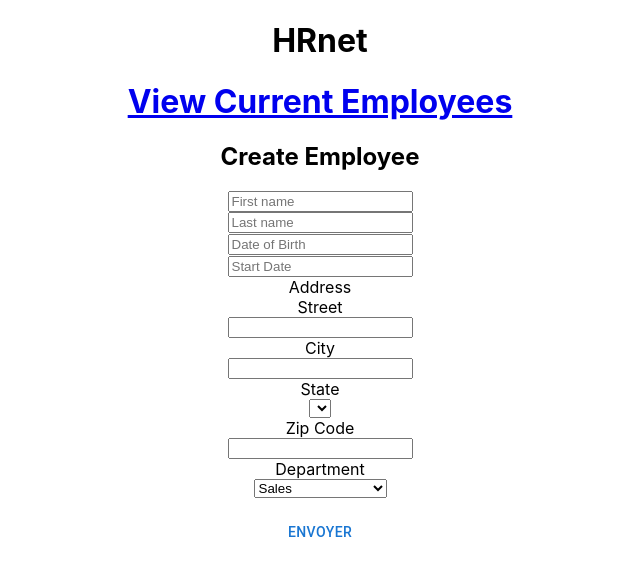
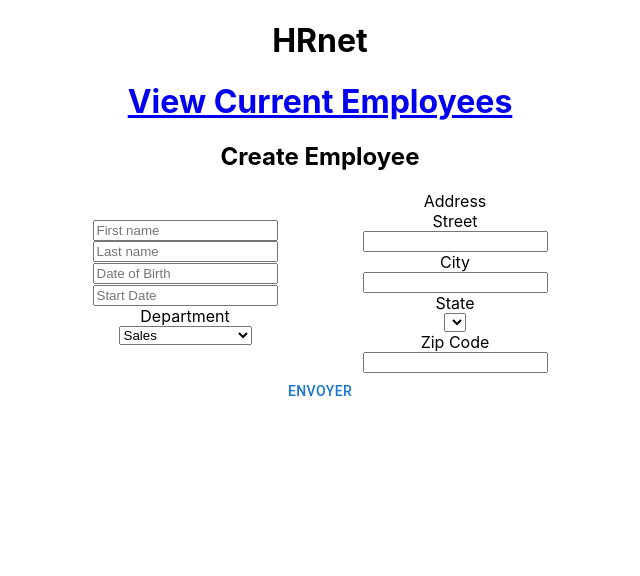
Before and after one commit to theodotcom/HRNet, a React (Create React App) app: page / in a window 1280 px wide. Shown: the top 576 px of the page, without its empty margins (320-960 px from the left). Built offline with nearby package versions, Linux system fonts and the light colour scheme.

Commit message:
:lipstick:

```diff
--- a/src/components/Form.js
+++ b/src/components/Form.js
@@ -9,7 +9,7 @@ import 'react-datepicker/dist/react-datepicker.css'
 
 export function Form() {
     const { register, handleSubmit, control } = useForm()
-    const [data, setData] = useState('')
+
     const dispatch = useDispatch()
 
     const onSubmit = (data) => {
@@ -30,6 +30,8 @@ export function Form() {
     return (
         <div className="containertmr">
             <form onSubmit={handleSubmit(onSubmit)}>
+                <div className="main_container">
+                    <div className="left_container">
                         <section className="topForm_container">
                             <input
                                 type="text"
@@ -48,10 +50,14 @@ export function Form() {
                                     name="Date of Birth"
                                     render={({ field }) => (
                                         <ReactDatePicker
-                                    {...register('dateOfBirth')}
+                                            {...register('dateOfBirth', {
+                                                valueAsDate: true,
+                                            })}
                                             placeholderText="Date of Birth"
                                             selected={field.value}
-                                    type="date"
+                                            onChange={(date) =>
+                                                field.onChange(date)
+                                            }
                                             dateFormat="dd/MM/yyyy"
                                         />
                                     )}
@@ -68,20 +74,46 @@ export function Form() {
                                             selected={field.value}
                                             type="date"
                                             dateFormat="dd/MM/yyyy"
-                                    todayButton="Today"
+                                            onChange={(date) =>
+                                                field.onChange(date)
+                                            }
                                         />
                                     )}
                                 />
                             </div>
                         </section>
+                        <section className="department_container">
+                            <label for="department">Department</label>
+                            <select
+                                name="department"
+                                {...register('department', { required: true })}
+                            >
+                                <option>Sales</option>
+                                <option>Marketing</option>
+                                <option>Engineering</option>
+                                <option>Human Resources</option>
+                                <option>Legal</option>
+                            </select>
+                        </section>
+                    </div>
+                    <div className="right_container">
+                        {' '}
                         <section class="address_container">
                             <legend>Address</legend>
 
                             <label for="street">Street</label>
-                    <input id="street" {...register('sreet')} type="text" />
+                            <input
+                                id="street"
+                                {...register('sreet')}
+                                type="text"
+                            />
 
                             <label for="city">City</label>
-                    <input {...register('city')} id="city" type="text" />
+                            <input
+                                {...register('city')}
+                                id="city"
+                                type="text"
+                            />
 
                             <label for="state">State</label>
                             <select
@@ -97,21 +129,8 @@ export function Form() {
                                 type="number"
                             />
                         </section>
-                <section className="department_container">
-                    <label for="department">Department</label>
-                    <select
-                        name="department"
-                        {...register('department', { required: true })}
-                    >
-                        <option>Sales</option>
-                        <option>Marketing</option>
-                        <option>Engineering</option>
-                        <option>Human Resources</option>
-                        <option>Legal</option>
-                    </select>
-                </section>
-
-                <p>{data}</p>
+                    </div>
+                </div>
 
                 <BasicModal />
             </form>
--- a/src/css/form.css
+++ b/src/css/form.css
@@ -1,7 +1,18 @@
+.main_container{
+    display: flex;
+    align-items: center;
+    justify-content: center;
+}
+
 .topForm_container{
     display: flex;
     flex-direction: column;
     align-items: center;
+}
+
+
+.left_container{
+    margin-right: 85px;
 }
 
 .address_container{
```
Lines whose indentation alone changed are shown as unchanged.
